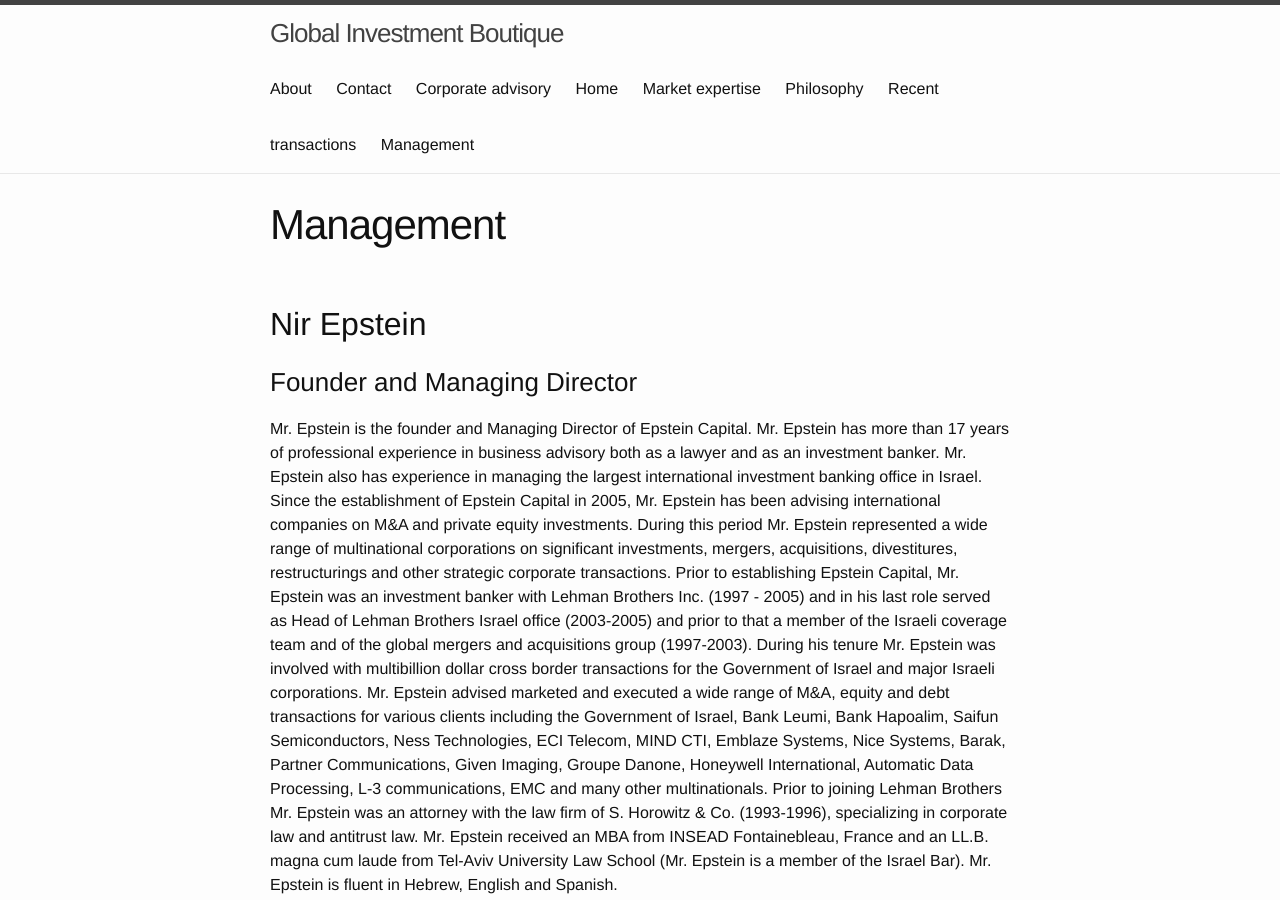
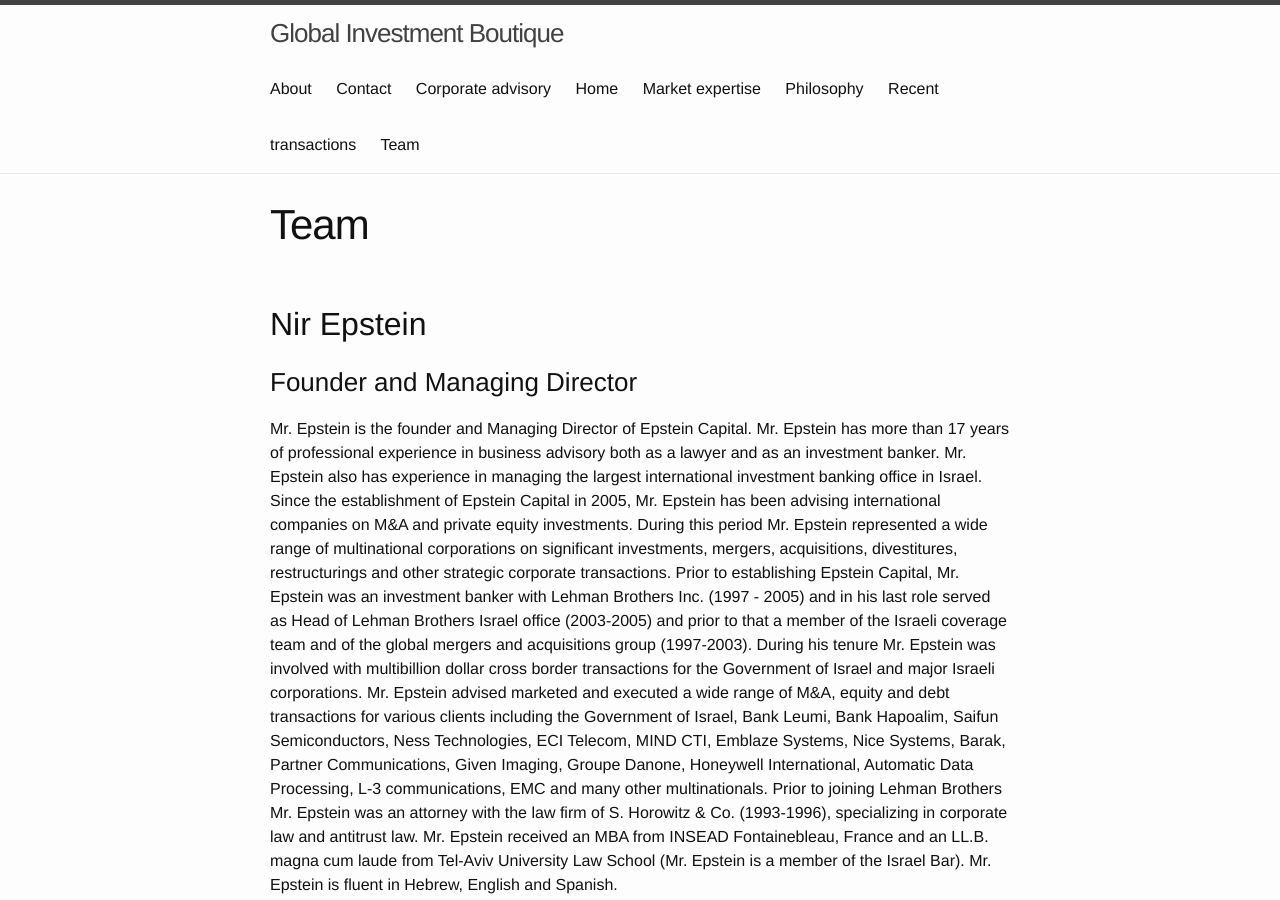
Before and after one commit to kedmyster/cincopa, a Jekyll site: the page built from team.markdown, in a window 1280 px wide and 900 px high. Built offline with Jekyll 4.4.1, drawn with Linux system fonts in a browser that asks for light colours.

Commit message:
Updated Team

```diff
--- a/team.markdown
+++ b/team.markdown
@@ -1,5 +1,5 @@
 ---
-title: Management
+title: Team
 date: 2016-11-02 11:28:00 Z
 managers:
 - image:
@@ -45,5 +45,3 @@ managers:
     Sed dapibus tempor hendrerit. Curabitur consectetur neque et blandit ornare. Lorem ipsum dolor sit amet, consectetur adipiscing elit. Sed vel ligula purus. Praesent nec lobortis ex. Donec eget lectus libero. Proin pellentesque nibh eget pellentesque aliquam. Mauris pharetra tempus lorem, at pellentesque nibh congue id. Maecenas vitae auctor lacus. Vestibulum et lectus suscipit, efficitur diam a, finibus leo. Morbi ac sollicitudin lorem. Nunc cursus faucibus sem at luctus. Nunc faucibus orci vel malesuada condimentum. Sed tincidunt nulla non molestie lobortis.
 layout: management
 ---
-
-Management
```
